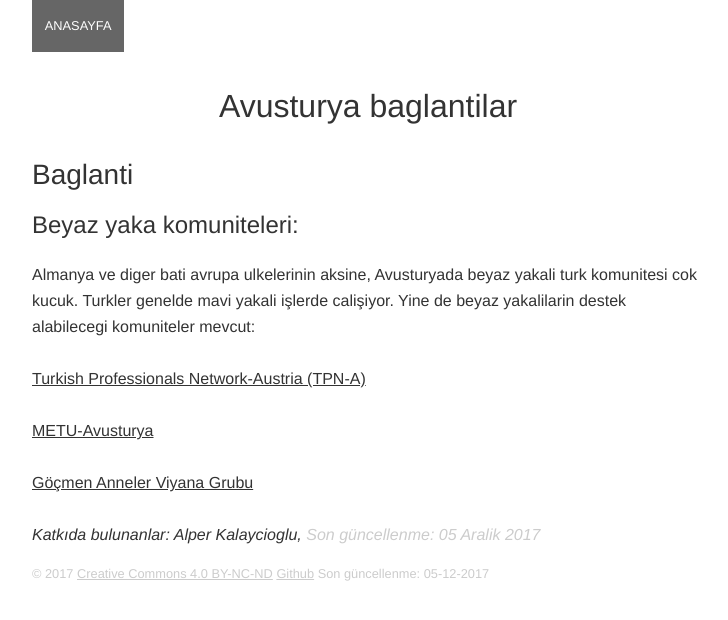
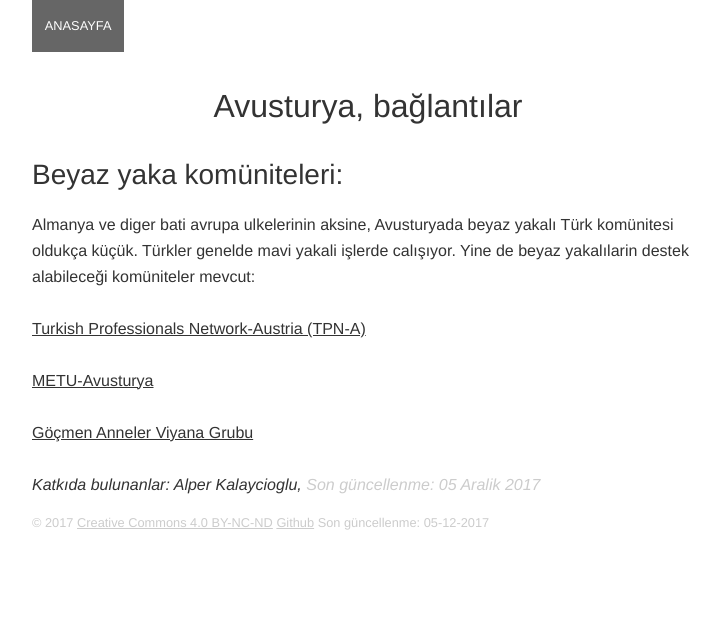
Before and after one commit to o/yurtdisinda-calismak-wiki, a Jekyll site: the page built from at/baglanti.md, in a window 1280 px wide. Shown: the top 620 px of the page, without its empty margins (272-1000 px from the left). Built offline with Jekyll 4.4.1, drawn with Linux system fonts in a browser that asks for light colours.

Commit message:
Editoryal duzenlemeler

```diff
--- a/at/baglanti.md
+++ b/at/baglanti.md
@@ -1,15 +1,15 @@
 ---
 layout: page
-title: Avusturya baglantilar
+title: Avusturya, bağlantılar
 contributors: Alper Kalaycioglu
 updated_at: 05 Aralik 2017
-permalink: /at/baglanti
-description: Avusturya baglantilar
+permalink: /at/baglanti/
+description: Avusturya ile alakalı beyaz yaka komünitelerine bağlantılar
 ---
 
-## Baglanti
-### Beyaz yaka komuniteleri:
-Almanya ve diger bati avrupa ulkelerinin aksine, Avusturyada beyaz yakali turk komunitesi cok kucuk. Turkler genelde mavi yakali işlerde calişiyor. Yine de beyaz yakalilarin destek alabilecegi komuniteler mevcut:
+## Beyaz yaka komüniteleri:
+
+Almanya ve diger bati avrupa ulkelerinin aksine, Avusturyada beyaz yakalı Türk komünitesi oldukça küçük. Türkler genelde mavi yakali işlerde calışıyor. Yine de beyaz yakalılarin destek alabileceği komüniteler mevcut:
 
 [Turkish Professionals Network-Austria (TPN-A)](https://www.facebook.com/profile.php?id=652498871504848&ref=br_rs "Turkish Professionals Network-Austria (TPN-A)")
 
--- a/index.html
+++ b/index.html
@@ -24,8 +24,8 @@ description: Yurtdışında çalışmak konusunda bilgi alabileceğiniz belgeler
     <h3>Avusturya</h3>
     <ul>
         <li><a href="/at/genel/">Avusturyaya genel bakış</a></li>
-        <li><a href="/at/yasalkonular/">Yasal konular</a></li>
-        <li><a href="/at/barinmaveyasam/">Barınma ve yaşam</a></li>
+        <li><a href="/at/yasal-konular/">Yasal konular</a></li>
+        <li><a href="/at/barinma-ve-yasam/">Barınma ve yaşam</a></li>
         <li><a href="/at/baglanti/">Bağlantılar ve topluluklar</a></li>
     </ul>
     <h3>Bulgaristan</h3>
```
Also changed, not shown: at/barinmaveyasam.md (+14 -5 lines), at/genel.md (+1 -1 lines), at/yasalkonular.md (+9 -5 lines).
